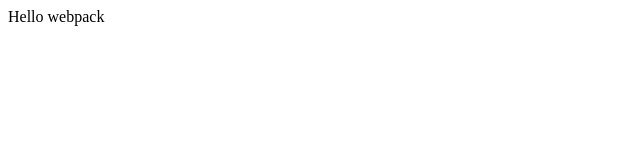
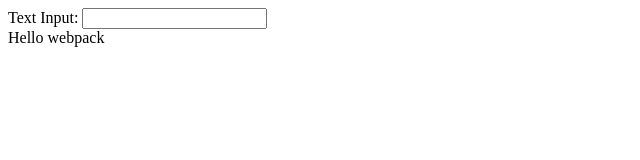
Before and after one commit to leozulfiu/svg-text-rendering, a website built with webpack: page index_template.html in a window 1280 px wide. Shown: the whole page, without its empty margins (0-640 px from the left). Built offline with nearby package versions, Linux system fonts and the light colour scheme.

Commit message:
introduce linting

```diff
--- a/index_template.html
+++ b/index_template.html
@@ -5,5 +5,7 @@
     <title>SVG Text Rendering</title>
 </head>
 <body>
+<label for="textinput">Text Input:</label>
+<input type="text" id="textinput">
 </body>
 </html>
--- a/package.json
+++ b/package.json
@@ -2,11 +2,15 @@
   "name": "svg-text-rendering",
   "scripts": {
     "build": "webpack",
-    "start": "webpack-dev-server --open"
+    "start": "webpack-dev-server --open",
+    "lint": "eslint . --ext .ts"
   },
   "license": "MIT",
   "devDependencies": {
+    "@typescript-eslint/eslint-plugin": "^2.30.0",
+    "@typescript-eslint/parser": "^2.30.0",
     "clean-webpack-plugin": "^3.0.0",
+    "eslint": "^6.8.0",
     "html-webpack-plugin": "^4.3.0",
     "ts-loader": "^7.0.2",
     "typescript": "^3.8.3",
--- a/src/index.ts
+++ b/src/index.ts
@@ -1,9 +1,9 @@
-function component() {
+const component = (): HTMLElement => {
   const element = document.createElement('div');
 
   element.innerHTML = 'Hello' + ' webpack';
 
   return element;
-}
+};
 
 document.body.appendChild(component());
```
Also changed, not shown: .eslintrc.js (added), 2 other files.
